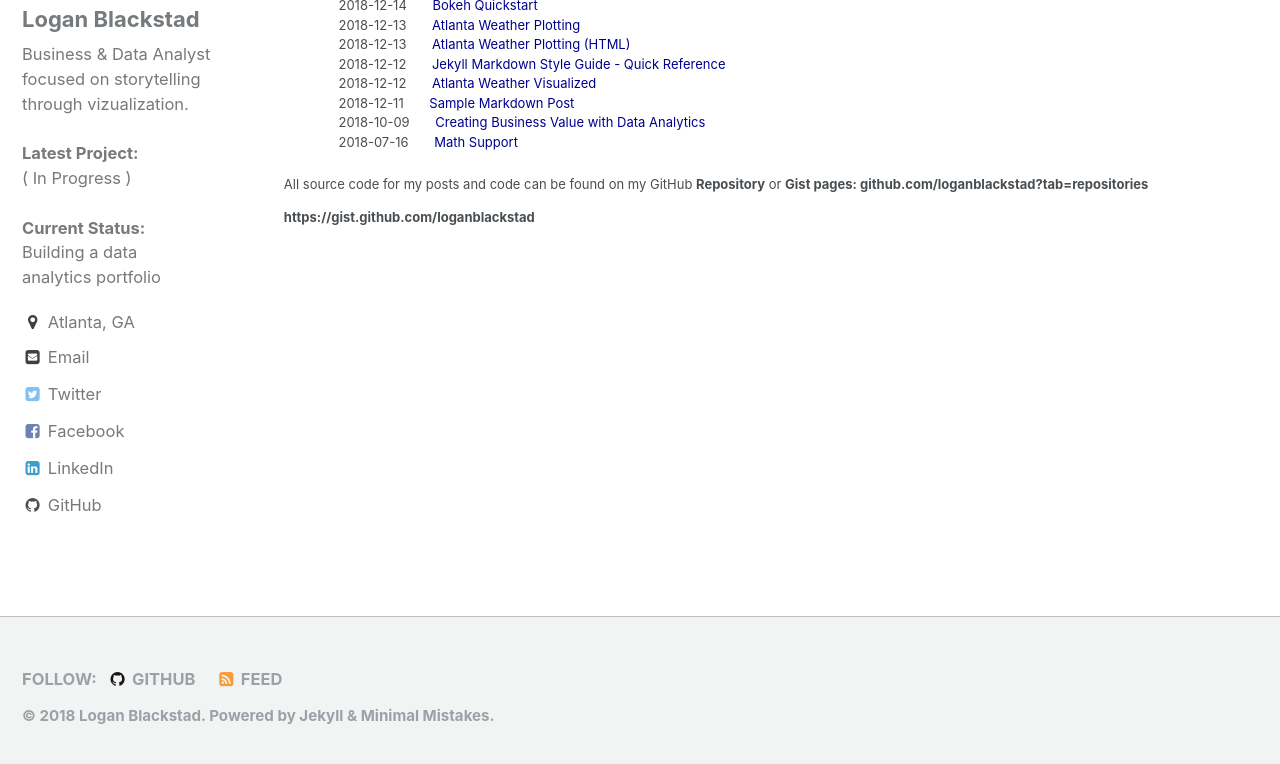
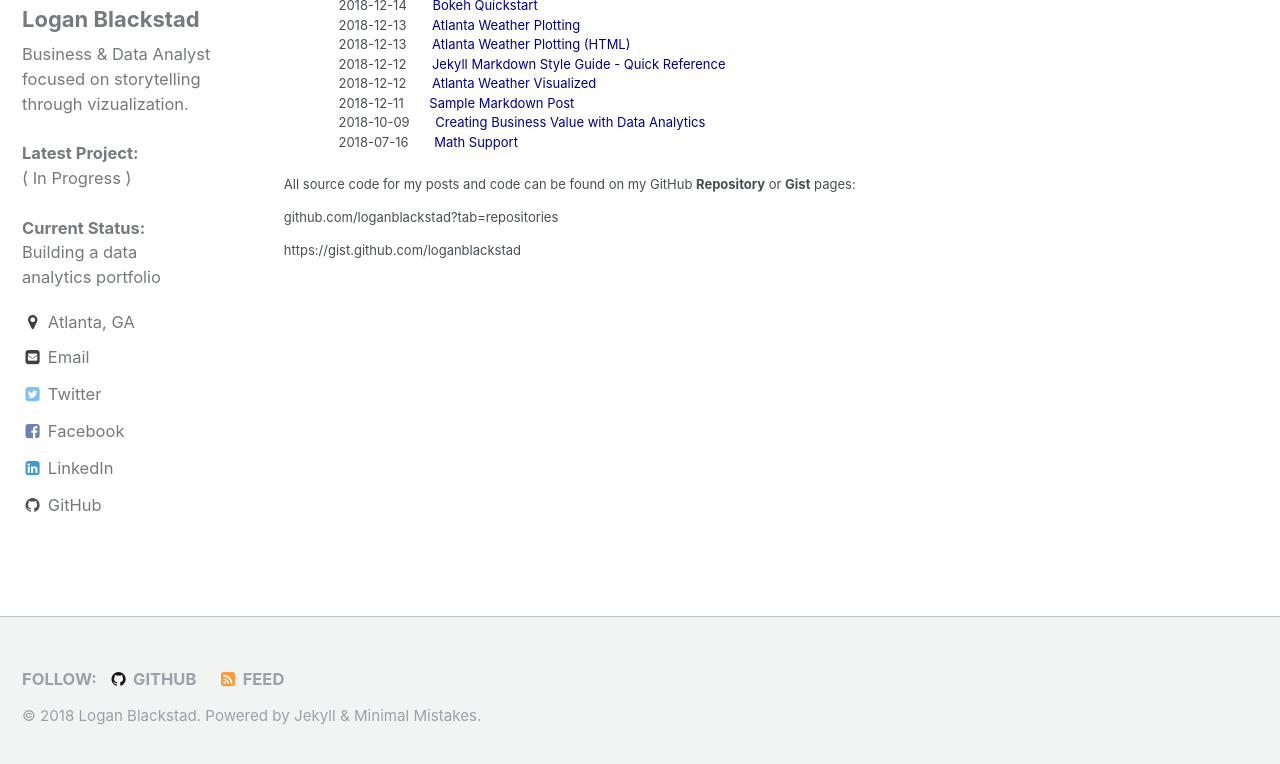
Before and after one commit to loganblackstad/loganblackstad.github.io, a Jekyll site: the page built from _pages/archive.html, in a window 1280 px wide and 1030 px high, cut to the strip 258-1022 px from the top of the window. Built offline with Jekyll 4.4.1, drawn with Linux system fonts in a browser that asks for light colours.

```diff
--- a/_pages/archive.html
+++ b/_pages/archive.html
@@ -29,8 +29,8 @@ author_profile: true
 {% endif %}
 </ul>
 
-All source code for my posts and code can be found on my GitHub <b>Repository</b> or <b>Gist<b> pages:
-github.com/loganblackstad?tab=repositories
-https://gist.github.com/loganblackstad
+All source code for my posts and code can be found on my GitHub <b>Repository</b> or <b>Gist</b> pages:
+<br>github.com/loganblackstad?tab=repositories
+<br>https://gist.github.com/loganblackstad
 
 </font>
```
